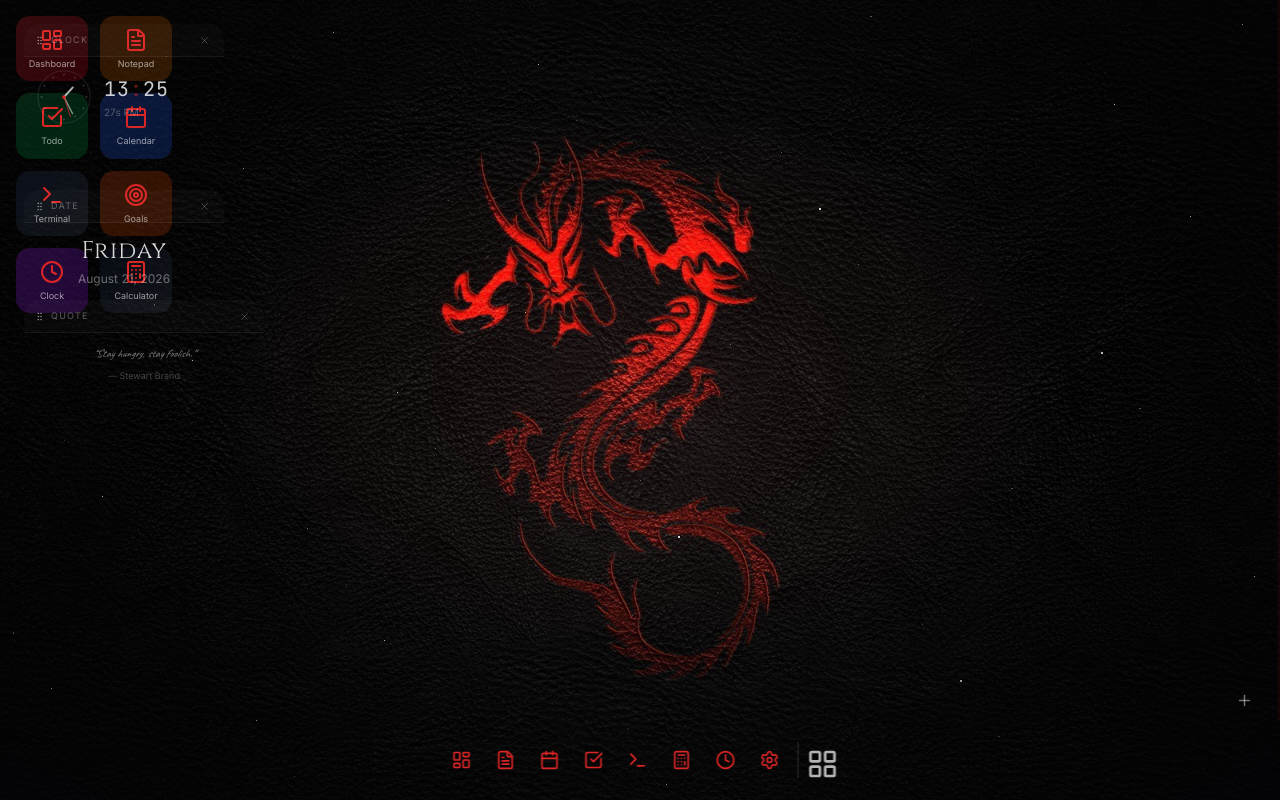
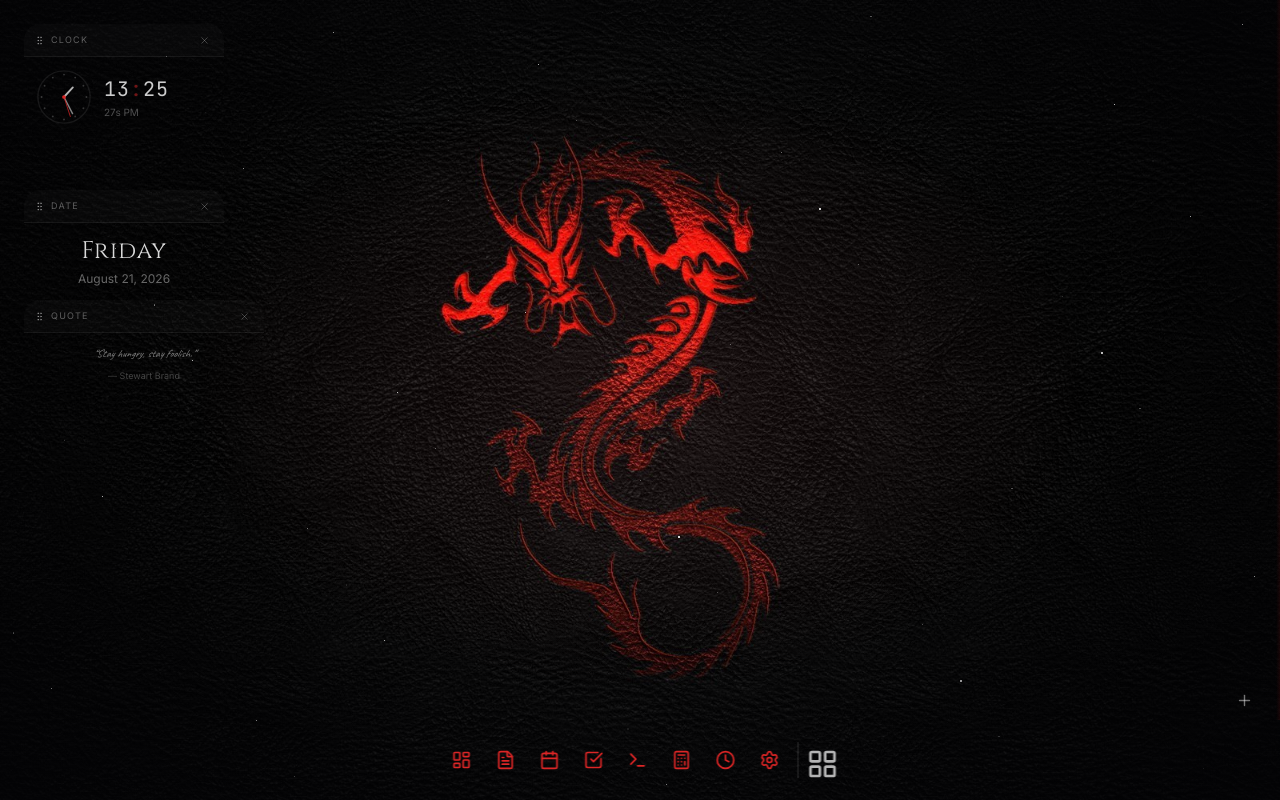
Before and after one commit to Raghavsinghgod/dragonos, a React (Vite) app: page /auth in a window 1280 px wide. Built offline with nearby package versions, Linux system fonts and the light colour scheme.

Commit message:
Freebuff: Remove the dextop icon and add a seting for widged and ma...

```diff
--- a/src/os/Desktop.tsx
+++ b/src/os/Desktop.tsx
@@ -10,7 +10,6 @@ import StartMenu from './StartMenu';
 import ContextMenu from './ContextMenu';
 import CommandPalette from './CommandPalette';
 import Drawer from './Drawer';
-import DesktopIcons from './DesktopIcons';
 import SleepMode from './SleepMode';
 import Toasts from './Toasts';
 import KonamiCode from './Konami';
@@ -69,9 +68,6 @@ export default function Desktop() {
       {/* Wallpaper — always renders, uses RAF parallax (zero state updates) */}
       {showDesktop && <Wallpaper />}
 
-      {/* Desktop Icons */}
-      {showDesktop && <DesktopIcons />}
-
       {/* Windows */}
       {showDesktop && <WindowManager />}
 
--- a/src/os/DesktopIcons.tsx
+++ /dev/null
@@ -1,76 +0,0 @@
-// DragonOS desktop icons — gradient app tiles with select/open behavior
-import { useState, useCallback, memo } from 'react';
-import { motion } from 'framer-motion';
-import { useOS } from './context';
-import { sounds } from './sounds';
-import { appIconsLg } from './icons';
-import type { ReactNode } from 'react';
-
-interface DesktopApp {
-  id: string;
-  name: string;
-  icon: ReactNode;
-  gradient: string;
-}
-
-const DESKTOP_APPS: DesktopApp[] = [
-  { id: 'dashboard', name: 'Dashboard', icon: appIconsLg.dashboard, gradient: 'from-red-900/40 to-red-600/20' },
-  { id: 'notepad', name: 'Notepad', icon: appIconsLg.notepad, gradient: 'from-amber-900/40 to-amber-600/20' },
-  { id: 'todo', name: 'Todo', icon: appIconsLg.todo, gradient: 'from-green-900/40 to-green-600/20' },
-  { id: 'calendar', name: 'Calendar', icon: appIconsLg.calendar, gradient: 'from-blue-900/40 to-blue-600/20' },
-  { id: 'terminal', name: 'Terminal', icon: appIconsLg.terminal, gradient: 'from-gray-900/60 to-gray-600/20' },
-  { id: 'goals', name: 'Goals', icon: appIconsLg.goals, gradient: 'from-orange-900/40 to-orange-600/20' },
-  { id: 'clock', name: 'Clock', icon: appIconsLg.clock, gradient: 'from-purple-900/40 to-purple-600/20' },
-  { id: 'calculator', name: 'Calculator', icon: appIconsLg.calculator, gradient: 'from-slate-900/40 to-slate-600/20' },
-];
-
-// Individual icon — memoized
-const DesktopIcon = memo(function DesktopIcon({
-  app,
-  isSelected,
-  onSelect,
-  onOpen,
-}: {
-  app: DesktopApp;
-  isSelected: boolean;
-  onSelect: (id: string) => void;
-  onOpen: (id: string) => void;
-}) {
-  return (
-    <motion.button
-      initial={{ opacity: 0, scale: 0.8 }}
-      animate={{ opacity: 1, scale: 1 }}
-      transition={{ delay: 0.05 * DESKTOP_APPS.indexOf(app), type: 'spring', stiffness: 300, damping: 25 }}
-      onClick={() => { onSelect(app.id); sounds.click(); }}
-      onDoubleClick={() => { sounds.open(); onOpen(app.id); }}
-      className={`flex flex-col items-center gap-1.5 p-3 rounded-xl transition-all w-[72px] ${
-        isSelected ? 'bg-white/10 ring-1 ring-white/20' : 'hover:bg-white/5'
-      } bg-gradient-to-br ${app.gradient}`}
-    >
-      <span className="text-[#dc2626]">{app.icon}</span>
-      <span className="text-[9px] text-white/60 font-inter leading-tight text-center">{app.name}</span>
-    </motion.button>
-  );
-});
-
-export default function DesktopIcons() {
-  const { openApp } = useOS();
-  const [selected, setSelected] = useState<string | null>(null);
-
-  const handleSelect = useCallback((id: string) => setSelected(id), []);
-  const handleOpen = useCallback((id: string) => openApp(id), [openApp]);
-
-  return (
-    <div className="fixed left-4 top-4 z-[5] grid grid-cols-2 gap-3">
-      {DESKTOP_APPS.map(app => (
-        <DesktopIcon
-          key={app.id}
-          app={app}
-          isSelected={selected === app.id}
-          onSelect={handleSelect}
-          onOpen={handleOpen}
-        />
-      ))}
-    </div>
-  );
-}
--- a/src/os/Widgets.tsx
+++ b/src/os/Widgets.tsx
@@ -40,6 +40,12 @@ const widgetMeta: Record<WidgetType, {
   quote:    { label: 'Quote',     desc: 'Rotating wisdom',         icon: <Quote size={14} />,       defaultW: 240 },
 };
 
+// Exported for the Settings app — single source of truth for the catalog
+export const widgetTypes = (Object.keys(widgetMeta) as WidgetType[]).map(type => ({
+  type,
+  ...widgetMeta[type],
+}));
+
 const QUOTES = [
   { text: 'The only way to do great work is to love what you do.', author: 'Steve Jobs' },
   { text: 'Innovation distinguishes between a leader and a follower.', author: 'Steve Jobs' },
@@ -75,7 +81,14 @@ function DraggableWidget({ config, onMove, onRemove, children }: {
   const offset = useRef({ x: 0, y: 0 });
   const throttle = useRafThrottle();
 
+  // Keep a stable ref to the latest move handler so the drag listeners
+  // never need to re-subscribe mid-drag
+  const onMoveRef = useRef(onMove);
+  useEffect(() => { onMoveRef.current = onMove; }, [onMove]);
+
+  // Drag from anywhere on the card except interactive controls
   const onDragStart = useCallback((e: React.MouseEvent) => {
+    if ((e.target as HTMLElement).closest('button, input, textarea, select, a, [data-no-drag]')) return;
     e.preventDefault();
     setDragging(true);
     const rect = dragRef.current?.getBoundingClientRect();
@@ -87,7 +100,7 @@ function DraggableWidget({ config, onMove, onRemove, children }: {
     const onMove2 = (e: MouseEvent) => {
       const nx = e.clientX - offset.current.x;
       const ny = e.clientY - offset.current.y;
-      throttle(() => onMove(nx, ny));
+      throttle(() => onMoveRef.current(nx, ny));
     };
     const onUp = () => setDragging(false);
     window.addEventListener('mousemove', onMove2);
@@ -96,7 +109,7 @@ function DraggableWidget({ config, onMove, onRemove, children }: {
       window.removeEventListener('mousemove', onMove2);
       window.removeEventListener('mouseup', onUp);
     };
-  }, [dragging, throttle, onMove]);
+  }, [dragging, throttle]);
 
   return (
     <div
@@ -115,7 +128,8 @@ function DraggableWidget({ config, onMove, onRemove, children }: {
         animate={{ opacity: 1, scale: dragging ? 1.03 : 1 }}
         exit={{ opacity: 0, scale: 0.92 }}
         transition={{ type: 'spring', stiffness: 400, damping: 26 }}
-        className="lgglass lg-sheen rounded-2xl"
+        className="lgglass lg-sheen rounded-2xl cursor-grab active:cursor-grabbing"
+        onMouseDown={onDragStart}
         style={{
           width: widgetMeta[config.type].defaultW,
           boxShadow: dragging
@@ -123,13 +137,9 @@ function DraggableWidget({ config, onMove, onRemove, children }: {
             : undefined,
         }}
       >
-        {/* Grip header — always visible so dragging is discoverable */}
+        {/* Grip header — affordance; the whole card drags */}
         <div className="relative flex items-center justify-between px-2.5 py-1.5 border-b border-white/[0.06] bg-white/[0.02]">
-          <div
-            className="flex items-center gap-1.5 cursor-grab active:cursor-grabbing -my-1 py-1 pr-2"
-            onMouseDown={onDragStart}
-            title="Drag to move"
-          >
+          <div className="flex items-center gap-1.5 -my-1 py-1 pr-2" title="Drag to move">
             <GripVertical size={11} className="text-white/30" />
             <span className="text-[9px] uppercase tracking-[0.14em] text-white/35 font-inter">
               {widgetMeta[config.type].label}
@@ -474,6 +484,18 @@ export default function Widgets() {
     setWidgets(defaultWidgets.map(w => ({ ...w })));
   }, [setWidgets]);
 
+  // Settings app toggles widget types / resets layout remotely
+  useEffect(() => {
+    const onToggleType = (e: Event) => toggleType((e as CustomEvent).detail as WidgetType);
+    const onReset = () => resetLayout();
+    document.addEventListener('dragonos-widget-toggle', onToggleType);
+    document.addEventListener('dragonos-widgets-reset', onReset);
+    return () => {
+      document.removeEventListener('dragonos-widget-toggle', onToggleType);
+      document.removeEventListener('dragonos-widgets-reset', onReset);
+    };
+  }, [toggleType, resetLayout]);
+
   const allTypes = useMemo(() => Object.keys(widgetMeta) as WidgetType[], []);
   const visibleWidgets = useMemo(() => widgets.filter(w => w.visible), [widgets]);
 
--- a/src/os/apps/Settings.tsx
+++ b/src/os/apps/Settings.tsx
@@ -1,13 +1,38 @@
 // DragonOS Settings App
 import { useState } from 'react';
+import { Flame } from 'lucide-react';
 import { useOS } from '../context';
 import { save, load, clearAll } from '../persist';
 import { sounds } from '../sounds';
+import { widgetTypes, type WidgetType } from '../Widgets';
+import type { WidgetConfig } from '../Widgets';
 
 export default function Settings() {
   const { state, dispatch, addToast } = useOS();
   const [username, setUsername] = useState(state.desktop.username);
   const [resetConfirm, setResetConfirm] = useState(0);
+
+  // Local mirror of widget visibility — changes are broadcast to the live
+  // desktop layer via events so both views stay in sync instantly.
+  const [widgetOn, setWidgetOn] = useState<Record<string, boolean>>(() => {
+    const cfg = load<WidgetConfig[]>('widgets', []);
+    return Object.fromEntries(widgetTypes.map(w => [
+      w.type,
+      cfg.some(c => c.type === w.type && c.visible),
+    ]));
+  });
+
+  const toggleWidget = (type: WidgetType) => {
+    setWidgetOn(prev => ({ ...prev, [type]: !prev[type] }));
+    document.dispatchEvent(new CustomEvent('dragonos-widget-toggle', { detail: type }));
+    sounds.click();
+  };
+
+  const resetWidgets = () => {
+    setWidgetOn(Object.fromEntries(widgetTypes.map(w => [w.type, ['clock', 'date', 'quote'].includes(w.type)])));
+    document.dispatchEvent(new CustomEvent('dragonos-widgets-reset'));
+    sounds.click();
+  };
 
   const shortcuts = [
     { keys: 'Ctrl+K', desc: 'Command Palette' },
@@ -73,6 +98,32 @@ export default function Settings() {
         </div>
       </div>
 
+      {/* Desktop Widgets */}
+      <div className="p-3 rounded-xl bg-white/5">
+        <p className="text-[10px] text-white/30 uppercase tracking-wider mb-2">Desktop Widgets</p>
+        <div className="space-y-0.5">
+          {widgetTypes.map(w => (
+            <button key={w.type} onClick={() => toggleWidget(w.type)} role="switch" aria-checked={!!widgetOn[w.type]}
+              className="w-full flex items-center gap-3 py-1.5 text-left hover:bg-white/[0.03] rounded-lg px-1 -mx-1 transition-colors">
+              <span className="w-6 h-6 rounded-md bg-white/[0.05] border border-white/[0.06] flex items-center justify-center text-[#dc2626]/80 flex-shrink-0 [&_svg]:w-3 [&_svg]:h-3">
+                {w.icon}
+              </span>
+              <span className="flex-1 min-w-0">
+                <span className="block text-[11px] text-white/70 leading-tight">{w.label}</span>
+                <span className="block text-[9px] text-white/30 mt-0.5">{w.desc}</span>
+              </span>
+              <span className="lg-switch" data-on={!!widgetOn[w.type]}>
+                <span className="lg-switch-knob" />
+              </span>
+            </button>
+          ))}
+        </div>
+        <button onClick={resetWidgets}
+          className="mt-2 w-full py-1.5 rounded-lg bg-white/5 text-[10px] text-white/40 hover:text-white/60 transition-colors">
+          Reset Widget Layout
+        </button>
+      </div>
+
       {/* Shortcuts */}
       <div className="p-3 rounded-xl bg-white/5">
         <p className="text-[10px] text-white/30 uppercase tracking-wider mb-2">Keyboard Shortcuts</p>
@@ -99,7 +150,7 @@ export default function Settings() {
 
       {/* About */}
       <div className="p-3 rounded-xl bg-white/5 text-center">
-        <p className="text-lg mb-1">🐉</p>
+        <Flame className="w-6 h-6 mx-auto mb-1 text-[#dc2626]" />
         <p className="text-xs text-white/50">DragonOS v1.0</p>
         <p className="text-[9px] text-white/20 mt-0.5">Built with fire and code</p>
       </div>
```
